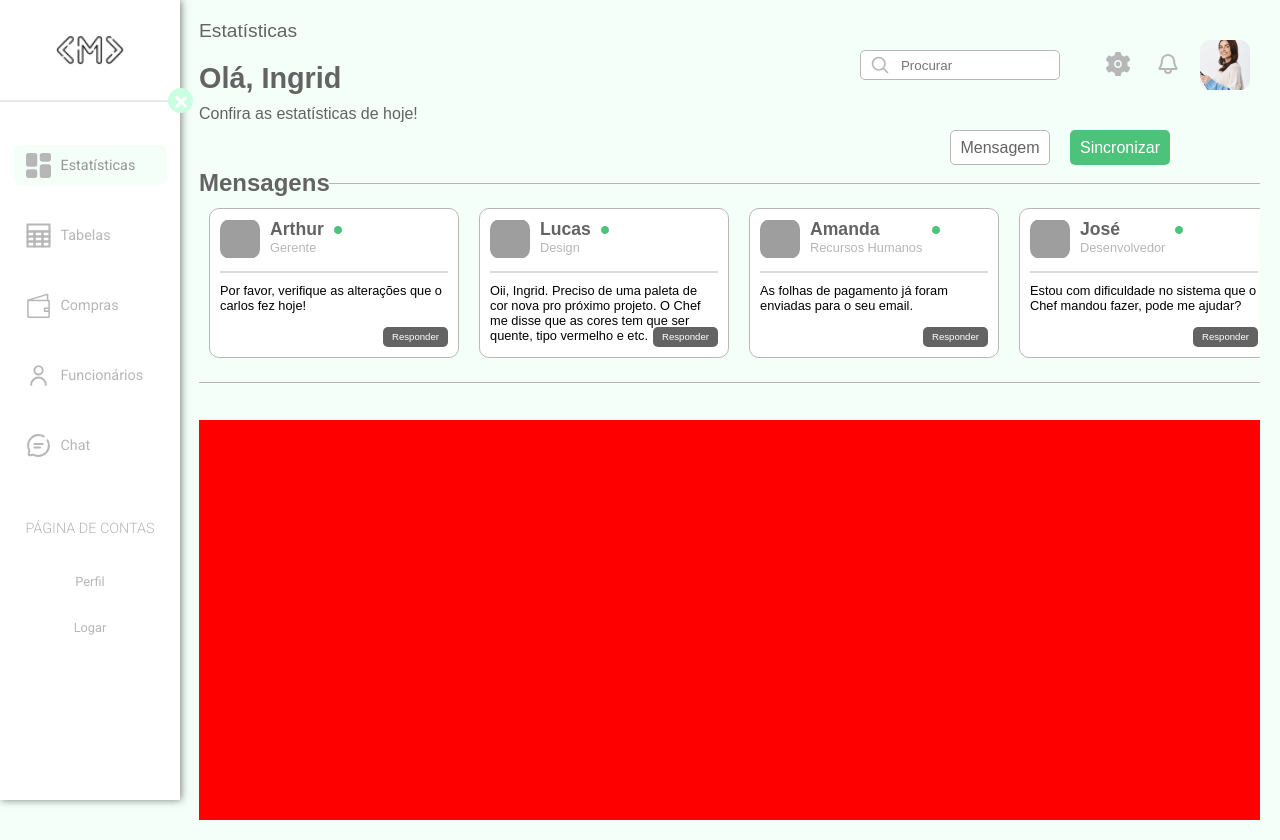
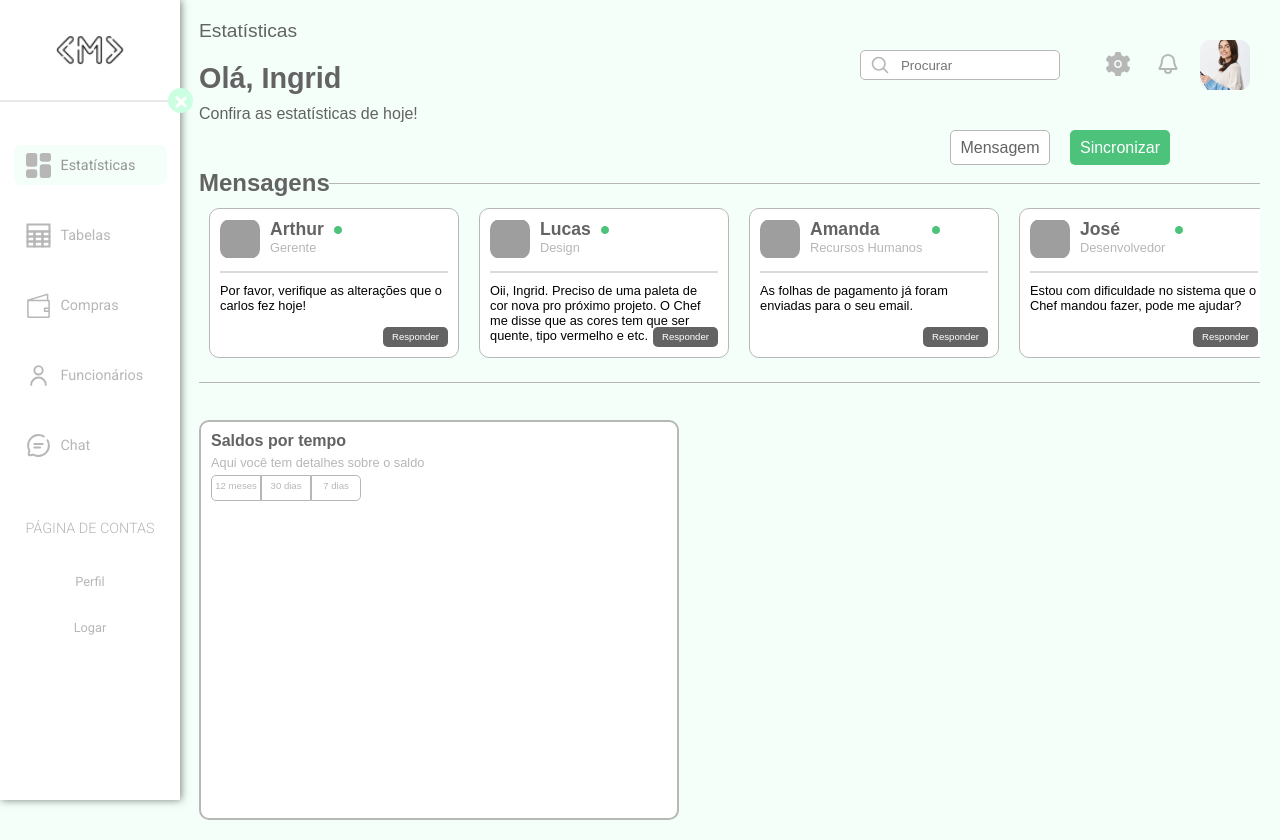
Before and after one commit to midas-codde/react-company-plataform, a React (Vite) app: page /estatisticas in a window 1280 px wide. Built offline with nearby package versions, Linux system fonts and the light colour scheme; grey boxes are pictures that could not be loaded; a web font is replaced by a local one.

Commit message:
Criando o componente balances

```diff
--- a/src/components/Balances.tsx
+++ b/src/components/Balances.tsx
@@ -1,8 +1,31 @@
 import '../styles/Statistics.scss'
 
 const Balances = () => {
-   return (<>
+   return (
+      <>
+         <div className="balancesBox">
+            <div className="balancesBox-top">
+               <h2>Saldos por tempo</h2>
+               <p>Aqui você tem detalhes sobre o saldo</p>
+               <div className="balancesBox-input">
+                  <div className="input">
+                     <input type="radio" name="rad" id="rad1" />
+                     <p>12 meses</p>
+                  </div>
+                  <div className="input">
+                     <input type="radio" name="rad" id="rad2" />
+                     <p>30 dias</p>
+                  </div>
+                  <div className="input">
+                     <input type="radio" name="rad" id="rad3" />
+                     <p>7 dias</p>
+                  </div>
+               </div>
+            </div>
+            <div className="balancesBox-center">
 
+            </div>
+         </div>
       </>
    )
 }
--- a/src/pages/Statistics.tsx
+++ b/src/pages/Statistics.tsx
@@ -67,7 +67,9 @@ const Statistics = () => {
                   </div>
                </div>
             </div>
-            <div className="sttContainer-center"></div>
+            <div className="sttContainer-center">
+               <Balances />
+            </div>
             <div className="sttContainer-bottom"></div>
          </div>
       </>
--- a/src/styles/Statistics.scss
+++ b/src/styles/Statistics.scss
@@ -256,10 +256,85 @@
          }
       }
    }
+
    // CONTENT TOP END
    .sttContainer-center {
       width: 100%;
       height: 400px;
-      background-color: red;
+
+      .balancesBox {
+         width: 480px;
+         height: 400px;
+         border-radius: 10px;
+         background-color: #fff;
+         border: 2px solid $gray;
+
+         .balancesBox-top {
+            width: 100%;
+            height: 90px;
+            padding: 10px;
+            display: flex;
+            flex-direction: column;
+
+            h2 {
+               font-size: 1rem;
+               margin-bottom: 5px;
+               color: $grayDark;
+            }
+
+            p {
+               font-size: .8rem;
+               color: $gray;
+               margin-bottom: 5px;
+            }
+
+            .balancesBox-input {
+               display: flex;
+
+               .input {
+                  width: 50px;
+                  height: 26px;
+                  position: relative;
+                  display: flex;
+                  align-items: center;
+                  justify-content: center;
+
+                  input {
+                     appearance: none;
+                     background-color: #ffffff;
+                     width: 100%;
+                     height: 100%;
+                     border: 1px solid $gray;
+                     cursor: pointer;
+                     transition: all .2s;
+                     position: absolute;
+
+                     &:checked {
+                        background-color: $gray;
+                     }
+                  }
+
+                  input:checked ~ p {
+                     color: #fff;
+                  }
+
+                  p {
+                     color: $gray;
+                     z-index: 1;
+                     font-size: .6rem;
+                     pointer-events: none;
+                  }
+
+                  #rad1 {
+                     border-radius: 5px 0px 0px 5px;
+                  }
+
+                  #rad3 {
+                     border-radius: 0px 5px 5px 0px;
+                  }
+               }
+            }
+         }
+      }
    }
 }
```
Also changed, not shown: vite.config.ts.timestamp-1693171553568-d58d3dc2da7e5.mjs (added, +10 -0 lines).
